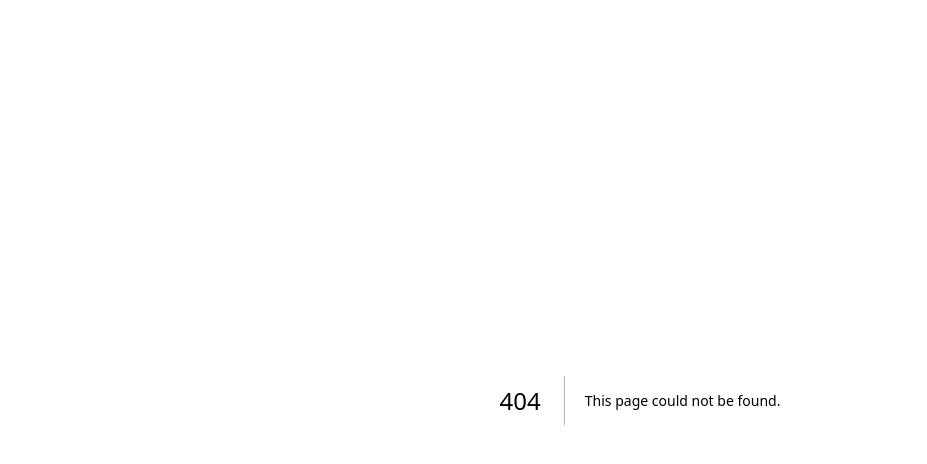
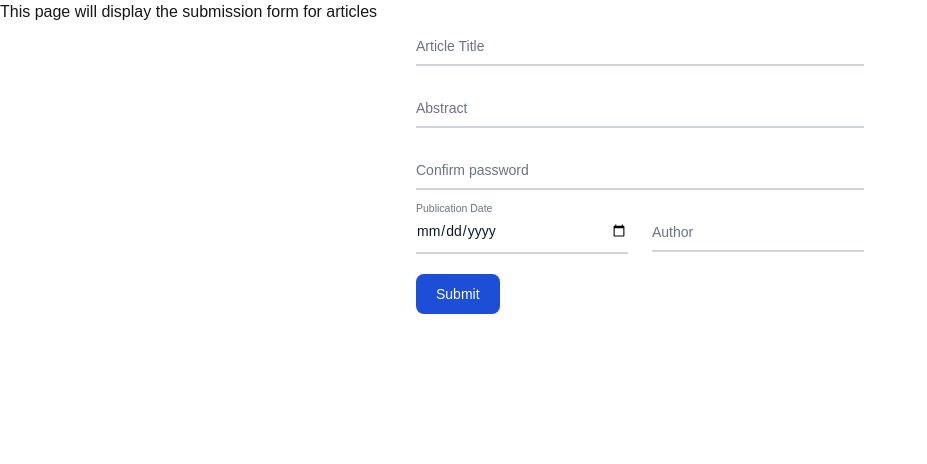
Before and after one commit to tley4/SPEED-W203_01, a Next.js app in the folder speed/: page /submission in a window 1280 px wide. Before the commit this address had no page. Shown: the top 464 px of the page, without its empty margins (0-927 px from the left). Built offline with nearby package versions, Linux system fonts and the light colour scheme.

Commit message:
Frontend design for article detail input

```diff
--- /dev/null
+++ b/speed/src/app/submission/page.tsx
@@ -0,0 +1,101 @@
+import React from 'react'
+
+const page = () => {
+  return (
+    <>
+      <div>This page will display the submission form for articles</div>
+      <form className="max-w-md mx-auto">
+          <div className="relative z-0 w-full mb-5 group">
+              <input
+                type="email"
+                name="floating_email"
+                id="floating_email"
+                className="block py-2.5 px-0 w-full text-sm text-gray-900 bg-transparent border-0 border-b-2 border-gray-300 appearance-none dark:text-white dark:border-gray-600 dark:focus:border-blue-500 focus:outline-none focus:ring-0 focus:border-blue-600 peer"
+                placeholder=" "
+                required
+              />
+              <label
+                htmlFor="floating_email"
+                className="peer-focus:font-medium absolute text-sm text-gray-500 dark:text-gray-400 duration-300 transform -translate-y-6 scale-75 top-3 -z-10 origin-[0] peer-focus:start-0 rtl:peer-focus:translate-x-1/4 peer-focus:text-blue-600 peer-focus:dark:text-blue-500 peer-placeholder-shown:scale-100 peer-placeholder-shown:translate-y-0 peer-focus:scale-75 peer-focus:-translate-y-6"
+              >
+                Article Title
+              </label>
+          </div>
+
+          <div className="relative z-0 w-full mb-5 group">
+              <input
+                type="text"
+                name="floating_abstract"
+                id="floating_abstract"
+                className="block py-2.5 px-0 w-full text-sm text-gray-900 bg-transparent border-0 border-b-2 border-gray-300 appearance-none dark:text-white dark:border-gray-600 dark:focus:border-blue-500 focus:outline-none focus:ring-0 focus:border-blue-600 peer"
+                placeholder=" "
+                required
+              />
+              <label
+                htmlFor="floating_abstract"
+                className="peer-focus:font-medium absolute text-sm text-gray-500 dark:text-gray-400 duration-300 transform -translate-y-6 scale-75 top-3 -z-10 origin-[0] peer-focus:start-0 rtl:peer-focus:translate-x-1/4 peer-focus:text-blue-600 peer-focus:dark:text-blue-500 peer-placeholder-shown:scale-100 peer-placeholder-shown:translate-y-0 peer-focus:scale-75 peer-focus:-translate-y-6"
+              >
+                Abstract
+              </label>
+          </div>
+
+          <div className="relative z-0 w-full mb-5 group">
+              <input
+                type="password"
+                name="repeat_password"
+                id="floating_repeat_password"
+                className="block py-2.5 px-0 w-full text-sm text-gray-900 bg-transparent border-0 border-b-2 border-gray-300 appearance-none dark:text-white dark:border-gray-600 dark:focus:border-blue-500 focus:outline-none focus:ring-0 focus:border-blue-600 peer"
+                placeholder=" "
+                required
+              />
+              <label
+                htmlFor="floating_repeat_password"
+                className="peer-focus:font-medium absolute text-sm text-gray-500 dark:text-gray-400 duration-300 transform -translate-y-6 scale-75 top-3 -z-10 origin-[0] peer-focus:start-0 rtl:peer-focus:translate-x-1/4 peer-focus:text-blue-600 peer-focus:dark:text-blue-500 peer-placeholder-shown:scale-100 peer-placeholder-shown:translate-y-0 peer-focus:scale-75 peer-focus:-translate-y-6"
+              >
+                Confirm password
+              </label>
+          </div>
+
+          <div className="grid md:grid-cols-2 md:gap-6">
+            <div className="relative z-0 w-full mb-5 group">
+                <input
+                  type="date"
+                  name="floating_publication_date"
+                  id="floating_publication_date"
+                  className="block py-2.5 px-0 w-full text-sm text-gray-900 bg-transparent border-0 border-b-2 border-gray-300 appearance-none dark:text-white dark:border-gray-600 dark:focus:border-blue-500 focus:outline-none focus:ring-0 focus:border-blue-600 peer"
+                  placeholder=" "
+                  required
+                />
+                <label
+                  htmlFor="floating_publication_date"
+                  className="peer-focus:font-medium absolute text-sm text-gray-500 dark:text-gray-400 duration-300 transform -translate-y-6 scale-75 top-3 -z-10 origin-[0] peer-focus:start-0 rtl:peer-focus:translate-x-1/4 peer-focus:text-blue-600 peer-focus:dark:text-blue-500 peer-placeholder-shown:scale-100 peer-placeholder-shown:translate-y-0 peer-focus:scale-75 peer-focus:-translate-y-6"
+                >
+                  Publication Date
+                </label>
+            </div>
+
+            <div className="relative z-0 w-full mb-5 group">
+                <input
+                  type="text"
+                  name="floating_author"
+                  id="floating_author"
+                  className="block py-2.5 px-0 w-full text-sm text-gray-900 bg-transparent border-0 border-b-2 border-gray-300 appearance-none dark:text-white dark:border-gray-600 dark:focus:border-blue-500 focus:outline-none focus:ring-0 focus:border-blue-600 peer"
+                  placeholder=" "
+                  required
+                />
+                <label
+                  htmlFor="floating_author"
+                  className="peer-focus:font-medium absolute text-sm text-gray-500 dark:text-gray-400 duration-300 transform -translate-y-6 scale-75 top-3 -z-10 origin-[0] peer-focus:start-0 rtl:peer-focus:translate-x-1/4 peer-focus:text-blue-600 peer-focus:dark:text-blue-500 peer-placeholder-shown:scale-100 peer-placeholder-shown:translate-y-0 peer-focus:scale-75 peer-focus:-translate-y-6"
+                >
+                  Author
+                </label>
+            </div>
+          </div>
+
+          <button type="submit" className="text-white bg-blue-700 hover:bg-blue-800 focus:ring-4 focus:outline-none focus:ring-blue-300 font-medium rounded-lg text-sm w-full sm:w-auto px-5 py-2.5 text-center dark:bg-blue-600 dark:hover:bg-blue-700 dark:focus:ring-blue-800">Submit</button>
+      </form>
+      </>
+  );
+}
+
+export default page
```
